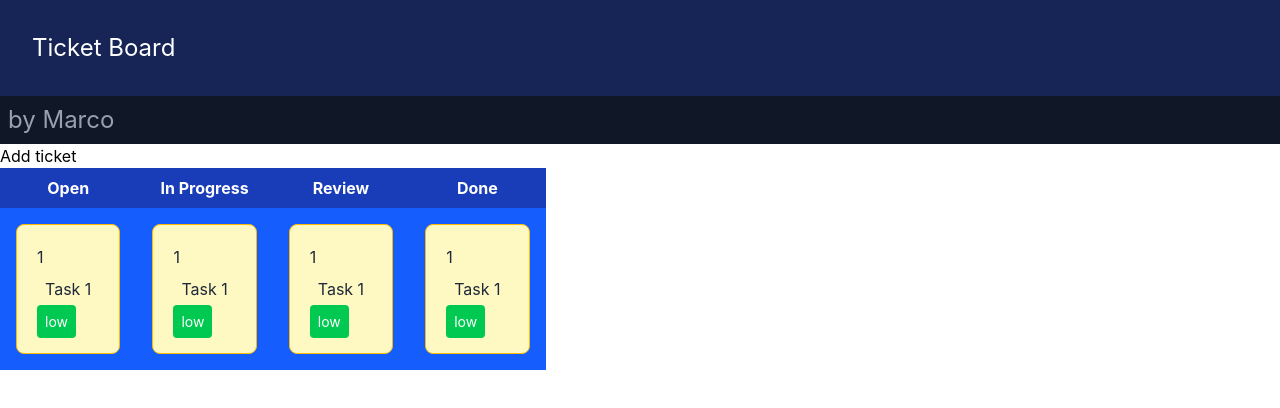
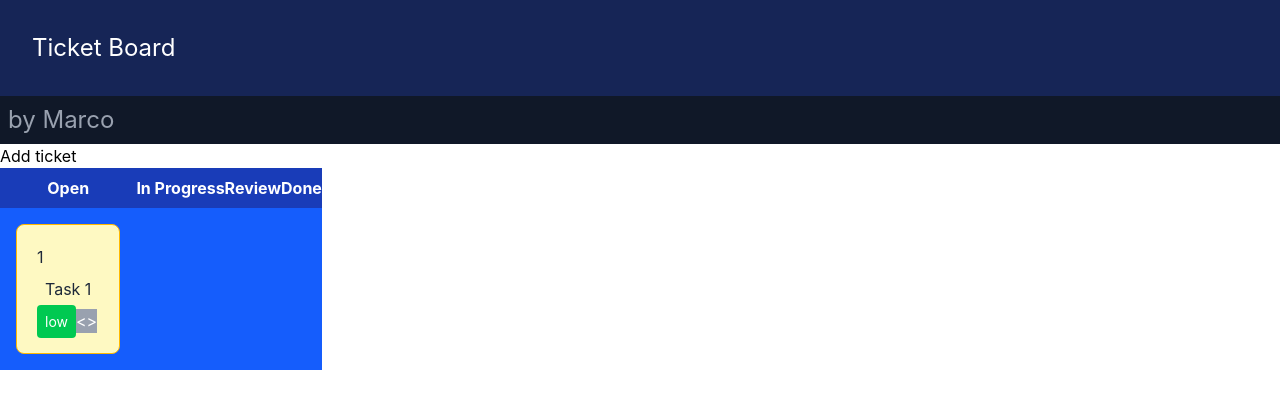
Before and after one commit to NFAsylum/TaskFlow, a React (Vite) app in the folder taskflow-frontend/: page / in a window 1280 px wide. Both pictures are taken after a click on the button "Add ticket". Shown: the top 408 px of the page. Built offline with nearby package versions, Linux system fonts and the light colour scheme.

Commit message:
Add individual ticket status tracking; Add ticket status change

```diff
--- a/taskflow-frontend/src/App.tsx
+++ b/taskflow-frontend/src/App.tsx
@@ -1,13 +1,13 @@
 import { useState } from 'react'
-import {type TicketCardProps, Priority} from './TicketCard'
+import {Priority, Status, type Ticket} from './types'
 import BoardColumn from './BoardColumn'
 
 function App() {
   const title = "Ticket Board"
 
-  const [tickets, setTickets] = useState<TicketCardProps[]>([])
+  const [tickets, setTickets] = useState<Ticket[]>([])
 
-  function addTicket(newTicket: TicketCardProps){
+  function addTicket(newTicket: Ticket){
       setTickets([...tickets, newTicket])
   }
 
@@ -15,8 +15,13 @@ function App() {
     addTicket({
       id: tickets.length+1,
       title: `Task ${tickets.length+1}`,
-      priority:Object.values(Priority)[Math.floor(Math.random() * Object.values(Priority).length)]
+      priority:Object.values(Priority)[Math.floor(Math.random() * Object.values(Priority).length)],
+      status:Status.Open
       })
+  }
+
+  function moveTicket(id: number, newStatus: Status){
+    setTickets(tickets.map((t) => t.id === id ? { ...t, status: newStatus } : t ))
   }
 
   return (
@@ -29,10 +34,10 @@ function App() {
       </div>
       <button onClick={addRandomTicket}>Add ticket</button>
       <div className="flex">
-        <BoardColumn title="Open" tickets={tickets} />
-        <BoardColumn title="In Progress" tickets={tickets} />
-        <BoardColumn title="Review" tickets={tickets} />
-        <BoardColumn title="Done" tickets={tickets} />
+        <BoardColumn title="Open" tickets={tickets.filter((t) => t.status == Status.Open)} onMoveTicket={moveTicket} />
+        <BoardColumn title="In Progress" tickets={tickets.filter((t) => t.status == Status.InProgress)} onMoveTicket={moveTicket} />
+        <BoardColumn title="Review" tickets={tickets.filter((t) => t.status == Status.Review)} onMoveTicket={moveTicket} />
+        <BoardColumn title="Done" tickets={tickets.filter((t) => t.status == Status.Done)} onMoveTicket={moveTicket} />
       </div>
     </>
   )
--- a/taskflow-frontend/src/BoardColumn.tsx
+++ b/taskflow-frontend/src/BoardColumn.tsx
@@ -1,6 +1,9 @@
-import TicketCard, { type TicketCardProps } from './TicketCard'
+import { type Ticket, Status, nextStatus } from './types'
+import TicketCard from './TicketCard'
 
-function BoardColumn({ title, tickets }: { title: string, tickets: TicketCardProps[] }){
+function BoardColumn({ title, tickets, onMoveTicket }: {
+    title: string, tickets: Ticket[], onMoveTicket: (id: number, newStatus: Status) => void
+    }){
     return (
         <div className="bg-blue-600 text-white">
             <div className="bg-blue-800 py-2 text-center font-bold">{title}</div>
@@ -8,9 +11,8 @@ function BoardColumn({ title, tickets }: { title: string, tickets: TicketCardPro
                 {tickets.map((ticket) => (
                         <TicketCard
                         key={ticket.id}
-                        id={ticket.id}
-                        title={ticket.title}
-                        priority={ticket.priority} />
+                        {...ticket}
+                        onMove={() => onMoveTicket(ticket.id, nextStatus(ticket.status))} />
                 ))}
             </div>
         </div>
--- a/taskflow-frontend/src/TicketCard.tsx
+++ b/taskflow-frontend/src/TicketCard.tsx
@@ -1,14 +1,4 @@
-export enum Priority {
-    Low = "low",
-    Medium = "medium",
-    High = "high"
-}
-
-export interface TicketCardProps{
-    id : number
-    title: string
-    priority: Priority
-}
+import { Priority, type TicketCardProps } from './types'
 
 const priorityStyle = {
     [Priority.Low]: "bg-green-500 rounded text-sm p-2",
@@ -16,12 +6,13 @@ const priorityStyle = {
     [Priority.High]: "bg-red-500 rounded text-sm p-2"
 }
 
-function TicketCard({ id, title, priority }: TicketCardProps){
+function TicketCard({ id, title, priority, onMove }: TicketCardProps){
     return(
         <div className="bg-yellow-100 p-5 rounded-lg border border-amber-400">
             <h3 className="text-gray-800">{id}</h3>
             <p className="text-gray-800 p-2">{title}</p>
             <span className={priorityStyle[priority]}>{priority}</span>
+            <button className="bg-gray-400" onClick={onMove}>{"<>"}</button>
         </div>
     )
 }
--- /dev/null
+++ b/taskflow-frontend/src/types.ts
@@ -0,0 +1,34 @@
+export const Priority = {
+    Low: "low",
+    Medium: "medium",
+    High: "high"
+} as const
+
+export type Priority = typeof Priority[keyof typeof Priority]
+
+export const Status = {
+    Open: "open",
+    InProgress: "in-progress",
+    Review: "review",
+    Done: "done"
+} as const
+
+export type Status = typeof Status[keyof typeof Status]
+
+const statusOrder = [Status.Open, Status.InProgress, Status.Review, Status.Done]
+
+export function nextStatus(currentStatus: Status): Status{
+    const index = statusOrder.indexOf(currentStatus)
+    return statusOrder[Math.min(index+1, statusOrder.length-1)]
+}
+
+export interface Ticket{
+    id : number
+    title: string
+    priority: Priority
+    status: Status
+}
+
+export interface TicketCardProps extends Ticket{
+    onMove: () => void
+}
```
